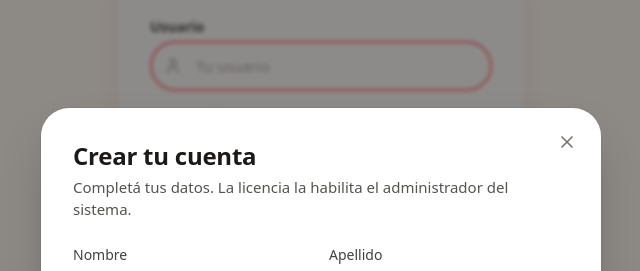
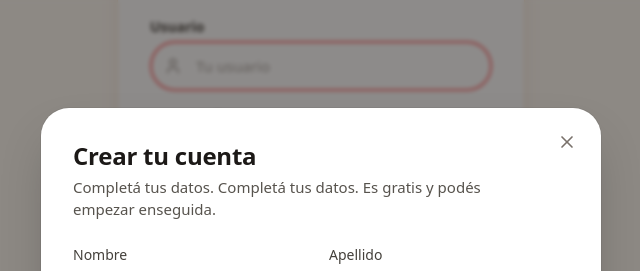
Before and after one commit to angeljrcurtido2/midespensa, a React (Vite) app: page /#/login in a window 1280 px wide. Both pictures are taken after a click on the button "Crear cuenta gratis". Shown: the part 358-629 px from the top of the page, without its empty margins (319-959 px from the left). Built offline with nearby package versions, Linux system fonts and the light colour scheme; no server answers.

Commit message:
Registro: textos de la version gratuita (cuenta lista al instante)

```diff
--- a/src/login/components/register.tsx
+++ b/src/login/components/register.tsx
@@ -108,7 +108,7 @@ const RegisterUser: React.FC<RegistrarUser> = ({ onSuccess }) => {
         <span className="mx-auto grid h-14 w-14 place-items-center rounded-full bg-emerald-50 text-emerald-600"><CheckCircle2 size={30} /></span>
         <h2 className="mt-5 text-2xl font-bold tracking-tight text-slate-900">¡Cuenta creada!</h2>
         <p className="mx-auto mt-2 max-w-sm text-[15px] leading-relaxed text-slate-600">
-          Para empezar a usar el sistema, el administrador tiene que habilitar tu licencia. Apenas lo haga, ingresá con tu usuario y contraseña.
+          Tu cuenta gratuita ya está lista. Ingresá con tu usuario y contraseña y empezá a ordenar tu despensa.
         </p>
         <button type="button" onClick={() => onSuccess?.()} className="mt-7 h-12 w-full rounded-lg bg-blue-600 text-[15px] font-semibold text-white shadow-sm transition hover:bg-blue-700 focus-visible:outline-none focus-visible:ring-4 focus-visible:ring-blue-600/30">
           Volver a iniciar sesión
@@ -121,7 +121,7 @@ const RegisterUser: React.FC<RegistrarUser> = ({ onSuccess }) => {
     <div>
       <div className="mb-6 pr-10">
         <h2 className="text-2xl font-bold tracking-tight text-slate-900">Crear tu cuenta</h2>
-        <p className="mt-1 text-[15px] text-slate-600">Completá tus datos. La licencia la habilita el administrador del sistema.</p>
+        <p className="mt-1 text-[15px] text-slate-600">Completá tus datos. Completá tus datos. Es gratis y podés empezar enseguida.</p>
       </div>
 
       <form onSubmit={postRegister} className="space-y-4" noValidate>
```
